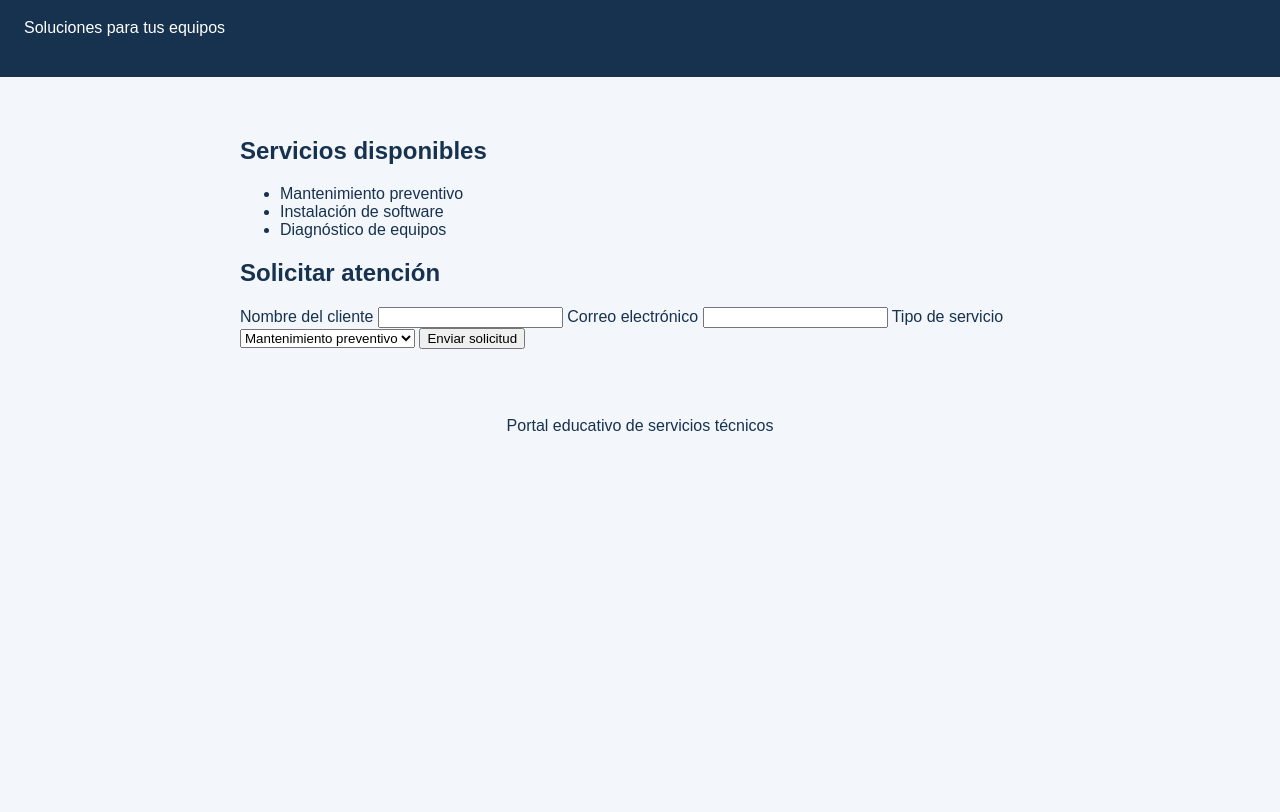
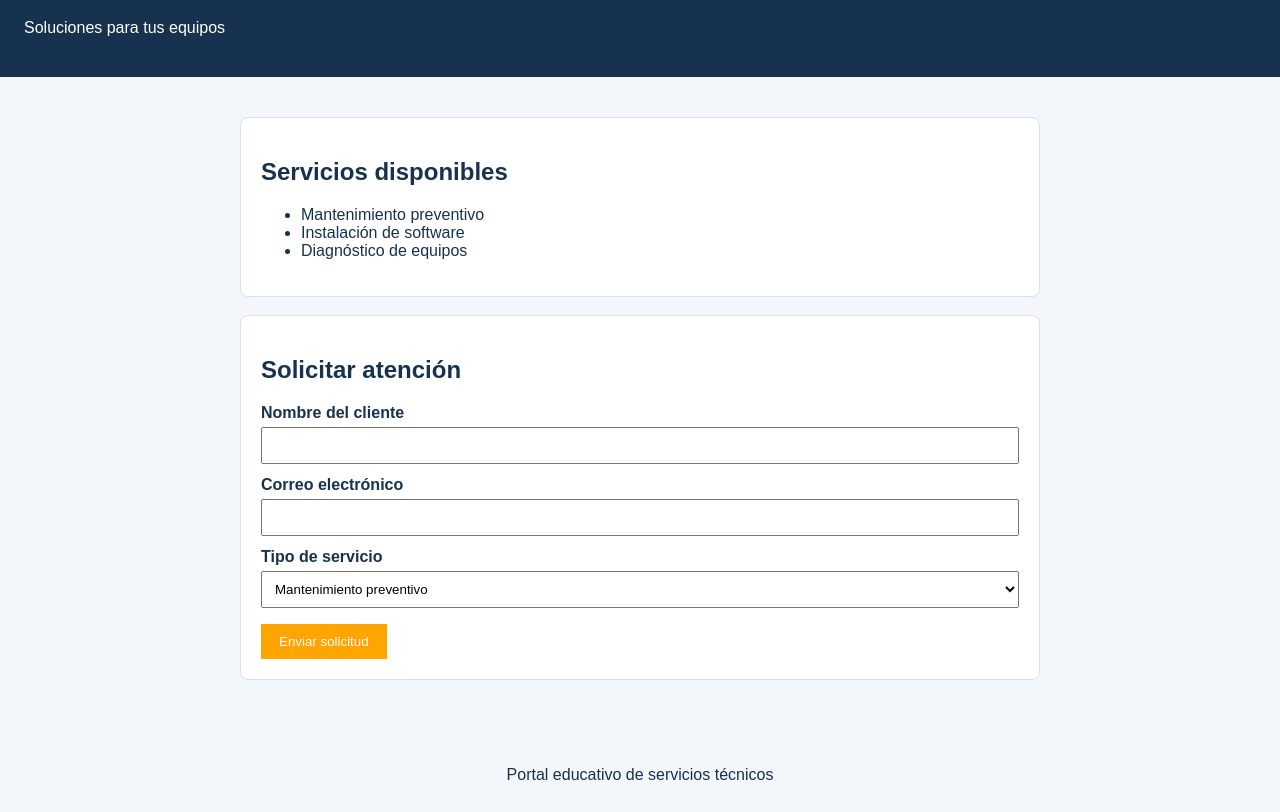
Before and after one commit to D4ni3l-Ch/LABORATORIO_23NOV, a plain HTML site: page index.html in a window 1280 px wide. Shown: the part 85-897 px from the top of the page. Before the commit the page ends 800 px from the top, so only its background shows below. Drawn offline with Linux system fonts and the light colour scheme.

Commit message:
style: mejorar presentacion del formulario

```diff
--- a/estilos.css
+++ b/estilos.css
@@ -7,3 +7,26 @@ body {
 header { background: #17324f; color: white; padding: 24px; }
 main { margin: 24px auto; max-width: 800px; padding: 16px; }
 footer { text-align: center; padding: 12px; }
+
+section {
+  background: white;
+  border: 1px solid #d9e1ea;
+  border-radius: 8px;
+  padding: 20px;
+  margin-bottom: 18px;
+}
+label { display: block; margin-top: 12px; font-weight: bold; }
+input, select {
+  width: 100%;
+  padding: 9px;
+  margin-top: 5px;
+  box-sizing: border-box;
+}
+button {
+  background: orange;
+  color: white;
+  border: 0;
+  padding: 10px 18px;
+  margin-top: 16px;
+  cursor: pointer;
+}
```
Also changed, not shown: 1 other file.
